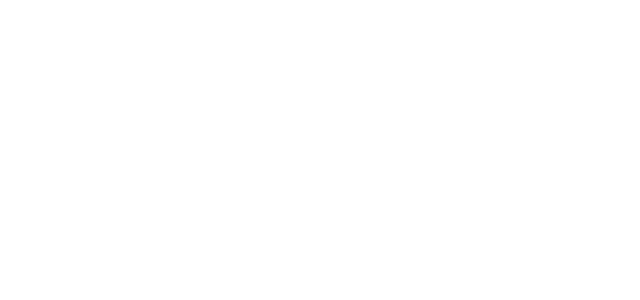
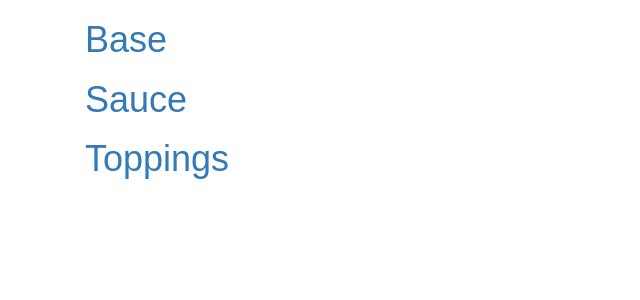
Before and after one commit to sammaggs/pizzagram, a React (Create React App) app: page /options in a window 1280 px wide. Shown: the top 300 px of the page, without its empty margins (0-640 px from the left). Built offline with nearby package versions, Linux system fonts and the light colour scheme.

Commit message:
links added to options page

```diff
--- a/src/App.js
+++ b/src/App.js
@@ -5,6 +5,7 @@
   Route,
   Switch,
 } from "react-router-dom";
+import OptionsPage from './data/components/OptionsPage';
 
 
 class App extends Component {
@@ -12,6 +13,7 @@
     return (
         <React.Fragment>
           <Route exact path="/" component={ HomePage }/>
+          <Route exact path="/options" component={ OptionsPage } />
         </React.Fragment>
     );
   }
--- a/src/data/components/OptionsPage.js
+++ b/src/data/components/OptionsPage.js
@@ -11,15 +11,21 @@
     return (
       <React.Fragment>
         <div>
-            <h1>Base</h1>
+          <h1>
+            <Link to="/">Base</Link>
+          </h1>
         </div>
 
         <div>
-            <h1>Sauce</h1>
+          <h1>
+            <Link to="/">Sauce</Link>
+          </h1>
         </div>
 
         <div>
-            <h1>Toppings</h1>
+          <h1>
+            <Link to="/">Toppings</Link>
+          </h1>
         </div>
       </React.Fragment>
     );
```
Also changed, not shown: src/images/pizza-sauce.jpg (added), src/images/pizza-toppings.jpg (added).
